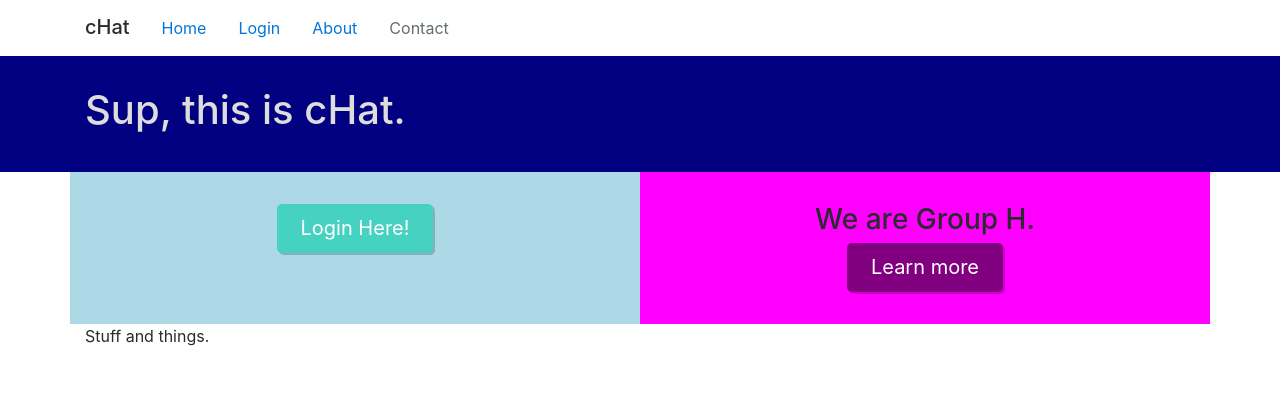
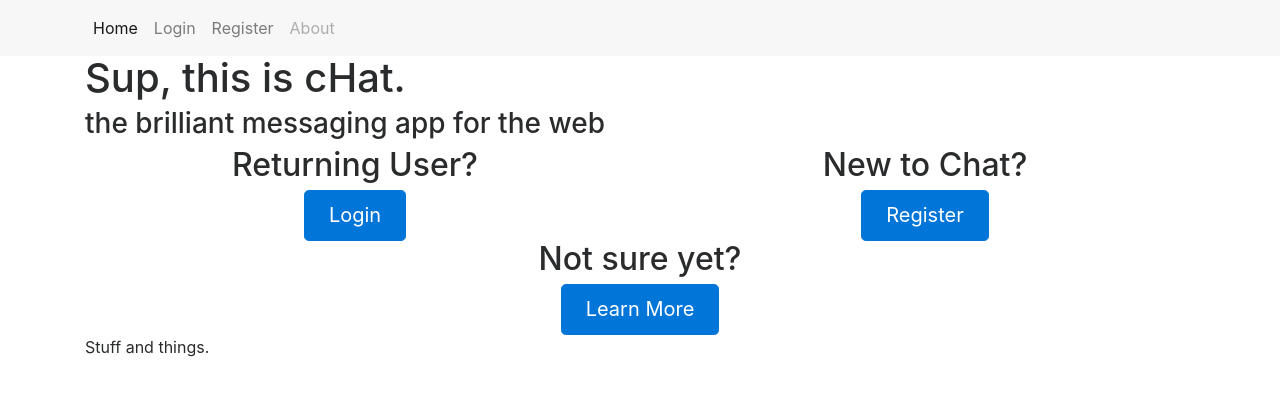
Before and after one commit to Tuxprogrammer/dcsp, a PHP site: page / in a window 1280 px wide. Shown: the top 396 px of the page. Run offline with PHP 8.4, Linux system fonts and the light colour scheme; style sheets or scripts are compiled from the project's sources; some libraries are stand-ins or nearby versions.

Commit message:
Style the index page

```diff
--- /dev/null
+++ b/assets/css/01-base/_base_dir.sass
@@ -0,0 +1,3 @@
+/* BASE */
+
+@import variables
--- /dev/null
+++ b/assets/css/01-base/_variables.sass
@@ -0,0 +1,4 @@
+/* variables */
+
+$brand-font-color: #dddddd
+$brand-background: #00aa88
--- a/assets/css/style.sass
+++ /dev/null
@@ -1,23 +0,0 @@
-.bg-pageheader
-  background: navy
-  padding: 2rem 1rem
-
-  h1
-    color: #ddd
-
-.row > .col
-  padding: 2rem 0
-
-#login-button
-  background: lightblue
-  a
-    background-color: #46d2c1
-    border: none
-    box-shadow: 2px 2px rgba(0, 0, 0, 0.2)
-
-#about
-  background: fuchsia
-  a
-    background: purple
-    border: none
-    box-shadow: 2px 2px rgba(0, 0, 0, 0.2)
--- a/assets/php/mysql_login.php
+++ b/assets/php/mysql_login.php
@@ -1,10 +1,4 @@
 <?php
-/**
- * Created by PhpStorm.
- * User: spencer
- * Date: 3/7/17
- * Time: 5:21 PM
- */
 
 $hostname = 'localhost';
 $db = 'sc2257';
--- a/index.html
+++ b/index.html
@@ -4,36 +4,64 @@
   <meta name="viewport" content="width=device-width, initial-scale=1.0">
   <meta name="charset" content="UTF-8">
   <title>cHat</title>
-    <link rel="stylesheet" href="https://maxcdn.bootstrapcdn.com/bootstrap/4.0.0-alpha.6/css/bootstrap.min.css" integrity="sha384-rwoIResjU2yc3z8GV/NPeZWAv56rSmLldC3R/AZzGRnGxQQKnKkoFVhFQhNUwEyJ" crossorigin="anonymous">
-    <link rel="stylesheet" href="assets/css/style.css">
+  <link rel="stylesheet" href="https://maxcdn.bootstrapcdn.com/bootstrap/4.0.0-alpha.6/css/bootstrap.min.css"
+        integrity="sha384-rwoIResjU2yc3z8GV/NPeZWAv56rSmLldC3R/AZzGRnGxQQKnKkoFVhFQhNUwEyJ" crossorigin="anonymous">
+  <link rel="stylesheet" href="./assets/css/style.css">
 </head>
 <body>
-    <header class="navbar">
+  <header class="navbar navbar-toggleable-md navbar-light bg-faded">
     <nav class="container">
-        <ul class="nav">
-          <li><h1 class="navbar-brand mb-0">cHat</h1></li>
-          <li><a class="nav-link active" href="#">Home</a></li>
-          <li><a class="nav-link" href="login/">Login</a></li>
-          <li><a class="nav-link" href="about/">About</a></li>
-          <li><a class="nav-link disabled" href="#">Contact</a></li>
+      <div class="d-flex justify-content-between hidden-lg-up">
+        <button class="navbar-toggler navbar-toggler-right" type="button" data-toggle="collapse"
+                data-target="#navbarSupportedContent" aria-controls="navbarSupportedContent" aria-expanded="false"
+                aria-label="Toggle navigation">
+          <span class="navbar-toggler-icon"></span>
+        </button>
+        <a class="navbar-brand" href="#">cHat</a>
+      </div>
+
+      <div class="collapse navbar-collapse" id="navbarSupportedContent">
+        <ul class="navbar-nav mr-auto">
+          <li class="nav-item active">
+            <a class="nav-link" href="#">Home <span class="sr-only">(current)</span></a>
+          </li>
+          <li class="nav-item">
+            <a class="nav-link" href="./login.php">Login</a>
+          </li>
+          <li class="nav-item">
+            <a class="nav-link" href="./register.php">Register</a>
+          </li>
+          <li class="nav-item">
+            <a class="nav-link disabled" href="#">About</a>
+          </li>
         </ul>
+      </div>
     </nav>
   </header>
+
   <div class="bg-pageheader">
     <div class="container">
       <h1>Sup, this is cHat.</h1>
+      <h3>the brilliant messaging app for the web</h3>
     </div>
   </div>
+
   <div id="page-info" class="container">
     <div class="row">
-        <div id="login-button" class="col text-center">
-          <a href="login/" class="btn btn-primary btn-lg">
-            Login Here!
-          </a>
+      <div id="login" class="col-md-6 text-center">
+        <h2>Returning User?</h2>
+        <a href="login.php" class="btn btn-primary btn-lg">Login</a>
       </div>
-        <div id="about" class="col text-center">
-          <h3>We are Group H.</h3>
-          <a href="about/" class="btn btn-primary btn-lg">Learn more</a>
+      <div id="register" class="col-md-6 text-center">
+        <h2>New to Chat?</h2>
+        <a href="register.php" class="btn btn-primary btn-lg">Register</a>
+      </div>
+    </div>
+
+    <div class="row">
+      <div id="about" class="col-md-12 text-center">
+        <h2>Not sure yet?</h2>
+        <a href="about/" class="btn btn-primary btn-lg">Learn More</a>
       </div>
     </div>
   </div>
@@ -42,8 +70,14 @@
     Stuff and things.
   </footer>
 
-    <script src="https://code.jquery.com/jquery-3.1.1.slim.min.js" integrity="sha384-A7FZj7v+d/sdmMqp/nOQwliLvUsJfDHW+k9Omg/a/EheAdgtzNs3hpfag6Ed950n" crossorigin="anonymous"></script>
-    <script src="https://cdnjs.cloudflare.com/ajax/libs/tether/1.4.0/js/tether.min.js" integrity="sha384-DztdAPBWPRXSA/3eYEEUWrWCy7G5KFbe8fFjk5JAIxUYHKkDx6Qin1DkWx51bBrb" crossorigin="anonymous"></script>
-    <script src="https://maxcdn.bootstrapcdn.com/bootstrap/4.0.0-alpha.6/js/bootstrap.min.js" integrity="sha384-vBWWzlZJ8ea9aCX4pEW3rVHjgjt7zpkNpZk+02D9phzyeVkE+jo0ieGizqPLForn" crossorigin="anonymous"></script>
+  <script src="https://code.jquery.com/jquery-3.1.1.slim.min.js"
+          integrity="sha384-A7FZj7v+d/sdmMqp/nOQwliLvUsJfDHW+k9Omg/a/EheAdgtzNs3hpfag6Ed950n"
+          crossorigin="anonymous"></script>
+  <script src="https://cdnjs.cloudflare.com/ajax/libs/tether/1.4.0/js/tether.min.js"
+          integrity="sha384-DztdAPBWPRXSA/3eYEEUWrWCy7G5KFbe8fFjk5JAIxUYHKkDx6Qin1DkWx51bBrb"
+          crossorigin="anonymous"></script>
+  <script src="https://maxcdn.bootstrapcdn.com/bootstrap/4.0.0-alpha.6/js/bootstrap.min.js"
+          integrity="sha384-vBWWzlZJ8ea9aCX4pEW3rVHjgjt7zpkNpZk+02D9phzyeVkE+jo0ieGizqPLForn"
+          crossorigin="anonymous"></script>
 </body>
 </html>
```
Also changed, not shown: assets/css/index-style.css (added, +50 -0 lines), assets/css/index-style.sass (added, +51 -0 lines). Lines whose indentation alone changed are shown as unchanged.
